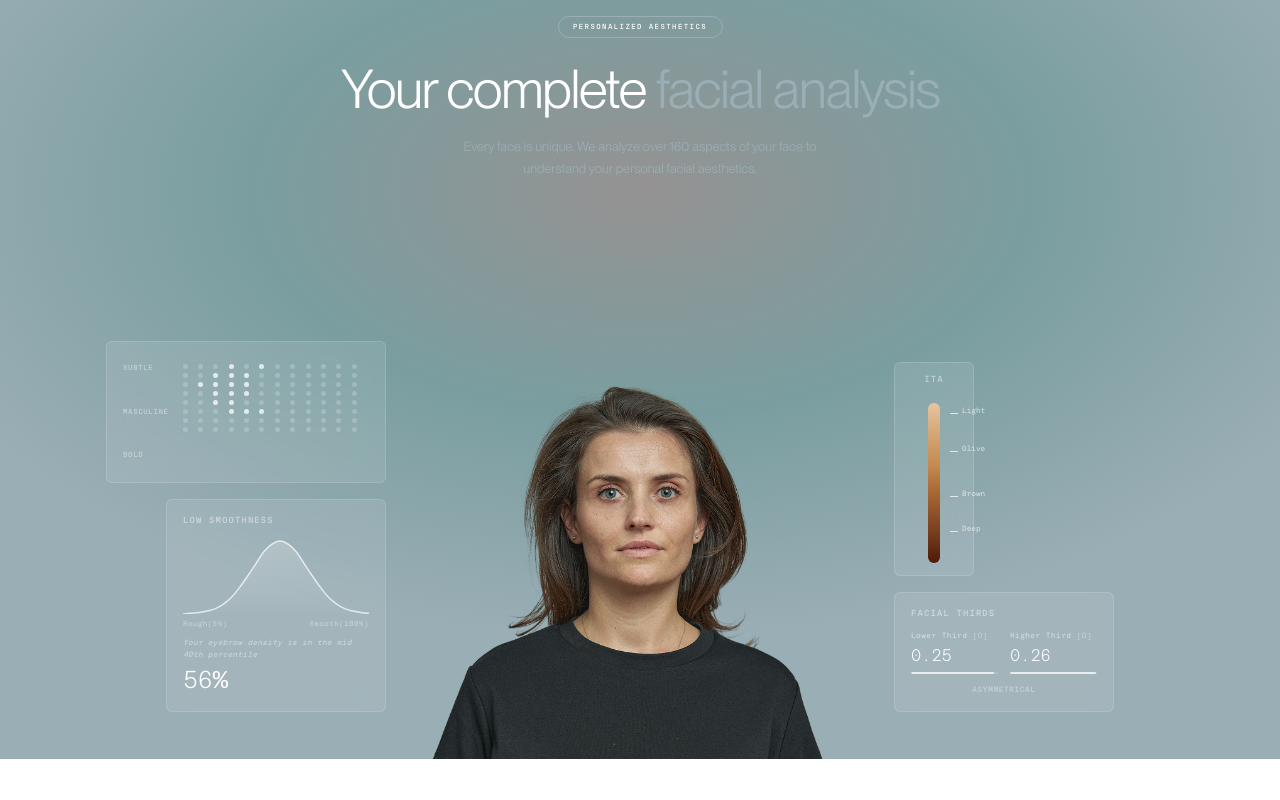
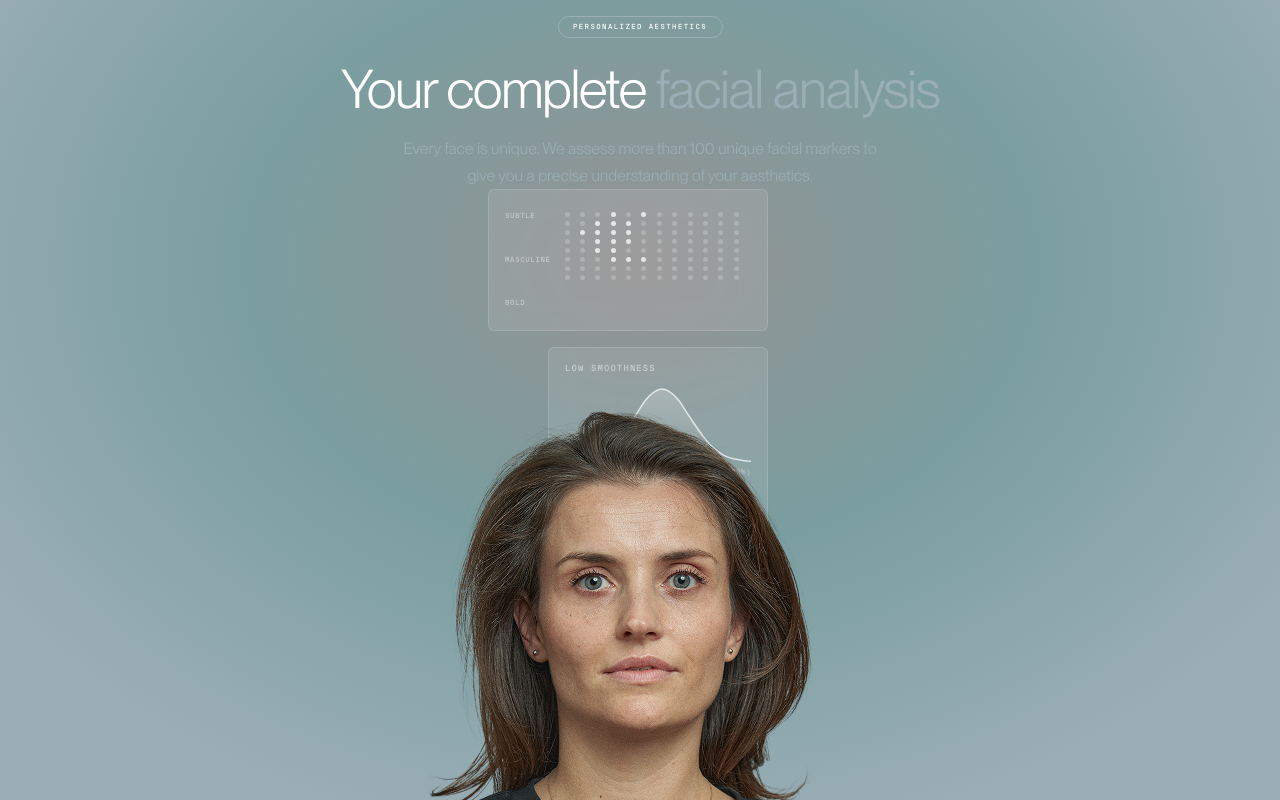
Before and after one commit to ABF00711/Quoves_Frontend-Next.js-, a Next.js app: page / in a window 1280 px wide. Shown: the part 1200-2000 px from the top of the page. Built offline with nearby package versions, Linux system fonts and the light colour scheme.

Commit message:
refactor(FacialAnalysis)

```diff
--- a/src/components/sections/FacialAnalysis/FacialAnalysis.module.scss
+++ b/src/components/sections/FacialAnalysis/FacialAnalysis.module.scss
@@ -22,7 +22,6 @@
 
 .top {
   text-align: center;
-  margin-bottom: 60px;
 }
 
 .label {
@@ -58,10 +57,10 @@
 }
 
 .subtitle {
-  font-size: 0.82rem;
+  font-size: 16px;
   color: #9AAEB5;
   line-height: 1.65;
-  max-width: 380px;
+  max-width: 480px;
   margin: 0 auto;
 }
 
@@ -75,9 +74,8 @@
 }
 
 .faceWrap {
-  position: relative;
+  position: absolute;
   z-index: 2;
-  width: 460px;
   flex-shrink: 0;
 
   @include respond(md) {
--- a/src/components/sections/FacialAnalysis/index.tsx
+++ b/src/components/sections/FacialAnalysis/index.tsx
@@ -20,10 +20,10 @@ const bellCurve = Array.from({ length: 24 }, (_, i) => {
 const SCALE_LABELS = ['Subtle', 'Masculine', 'Bold'];
 
 const COLOR_MARKERS = [
-  { top: '6%',  label: 'Light' },
+  { top: '6%', label: 'Light' },
   { top: '30%', label: 'Olive' },
   { top: '58%', label: 'Brown' },
-  { top: '80%', label: 'Deep'  },
+  { top: '80%', label: 'Deep' },
 ];
 
 const THIRDS = [
@@ -38,11 +38,11 @@ function buildDotGrid() {
 const DOT_GRID = buildDotGrid();
 
 export default function FacialAnalysis() {
-  const sectionRef      = useRef<HTMLElement>(null);
-  const topRef          = useRef<HTMLDivElement>(null);
-  const faceRef         = useRef<HTMLDivElement>(null);
-  const leftPanelsRef   = useRef<HTMLDivElement>(null);
-  const rightPanelsRef  = useRef<HTMLDivElement>(null);
+  const sectionRef = useRef<HTMLElement>(null);
+  const topRef = useRef<HTMLDivElement>(null);
+  const faceRef = useRef<HTMLDivElement>(null);
+  const leftPanelsRef = useRef<HTMLDivElement>(null);
+  const rightPanelsRef = useRef<HTMLDivElement>(null);
 
   useEffect(() => {
     gsap.registerPlugin(ScrollTrigger);
@@ -87,13 +87,14 @@ export default function FacialAnalysis() {
             <span className={styles.headingAccent}>facial analysis</span>
           </h2>
           <p className={styles.subtitle}>
-            Every face is unique. We analyze over 160 aspects of your
-            face to understand your personal facial aesthetics.
+            Every face is unique. We assess more than 100 unique facial markers to
+            give you a precise understanding of your aesthetics.
           </p>
         </div>
 
         <div className={styles.stage}>
 
+          <div>
             {/* ── Left panels ── */}
             <div ref={leftPanelsRef} className={styles.panelsLeft}>
 
@@ -123,7 +124,7 @@ export default function FacialAnalysis() {
                   <AreaChart data={bellCurve} margin={{ top: 4, right: 0, bottom: 0, left: 0 }}>
                     <defs>
                       <linearGradient id="areaGrad" x1="0" y1="0" x2="0" y2="1">
-                      <stop offset="0%"   stopColor="#ffffff" stopOpacity={0.35} />
+                        <stop offset="0%" stopColor="#ffffff" stopOpacity={0.35} />
                         <stop offset="100%" stopColor="#ffffff" stopOpacity={0.02} />
                       </linearGradient>
                     </defs>
@@ -152,18 +153,6 @@ export default function FacialAnalysis() {
                 <p className={styles.chartPct}>56%</p>
               </div>
 
-          </div>
-
-          {/* ── Face ── */}
-          <div ref={faceRef} className={styles.faceWrap}>
-            <Image
-              src="/images/face-analysis.png"
-              alt="Facial analysis subject"
-              width={460}
-              height={620}
-              style={{ objectFit: 'contain', width: '100%', height: 'auto' }}
-              priority
-            />
             </div>
 
             {/* ── Right panels ── */}
@@ -207,6 +196,19 @@ export default function FacialAnalysis() {
 
             </div>
           </div>
+
+          {/* ── Face ── */}
+          <div ref={faceRef} className={styles.faceWrap}>
+            <Image
+              src="/images/face-analysis.png"
+              alt="Facial analysis subject"
+              width={732}
+              height={1097}
+              style={{ objectFit: 'contain', width: '100%', height: 'auto' }}
+              priority
+            />
+          </div>
+        </div>
       </div>
     </section>
   );
```
Lines whose indentation alone changed are shown as unchanged.
